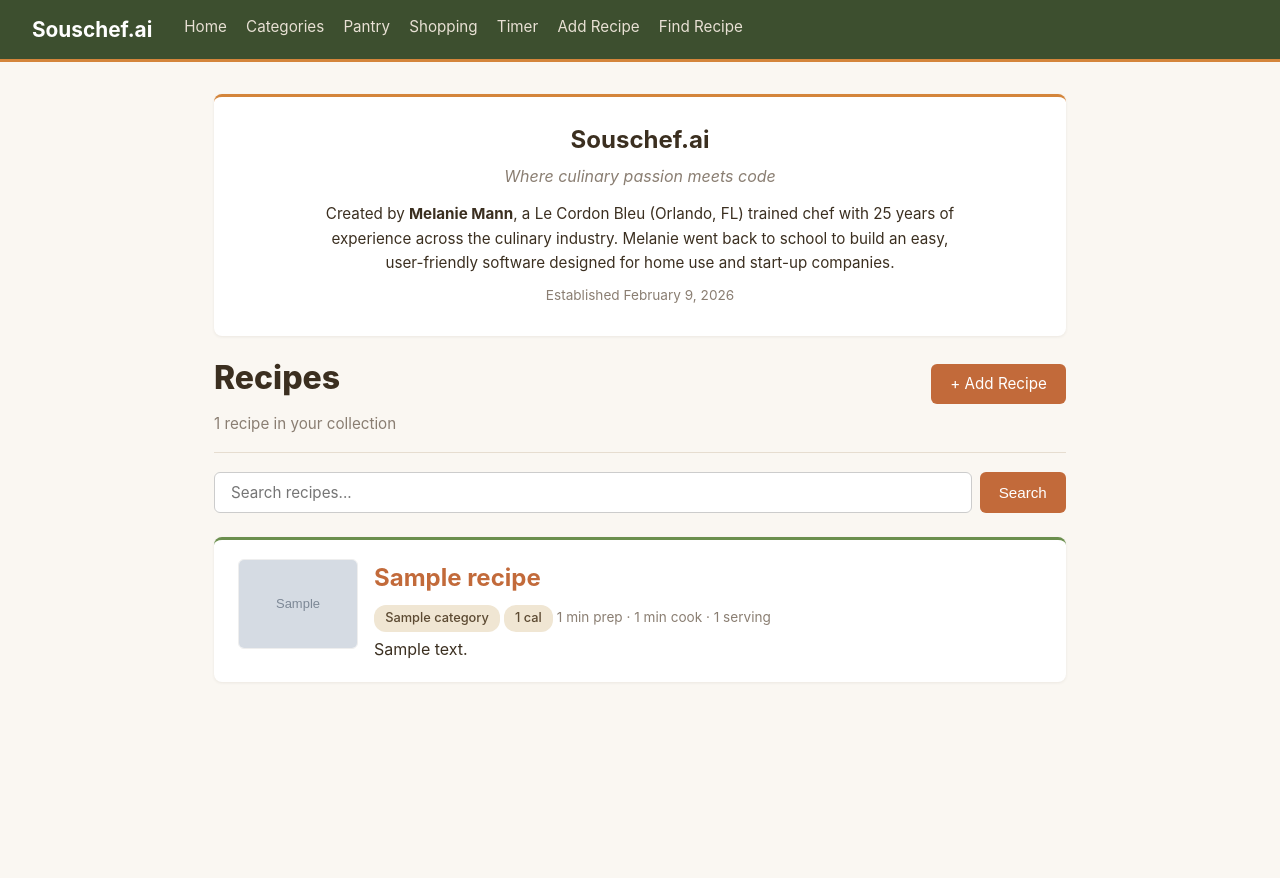
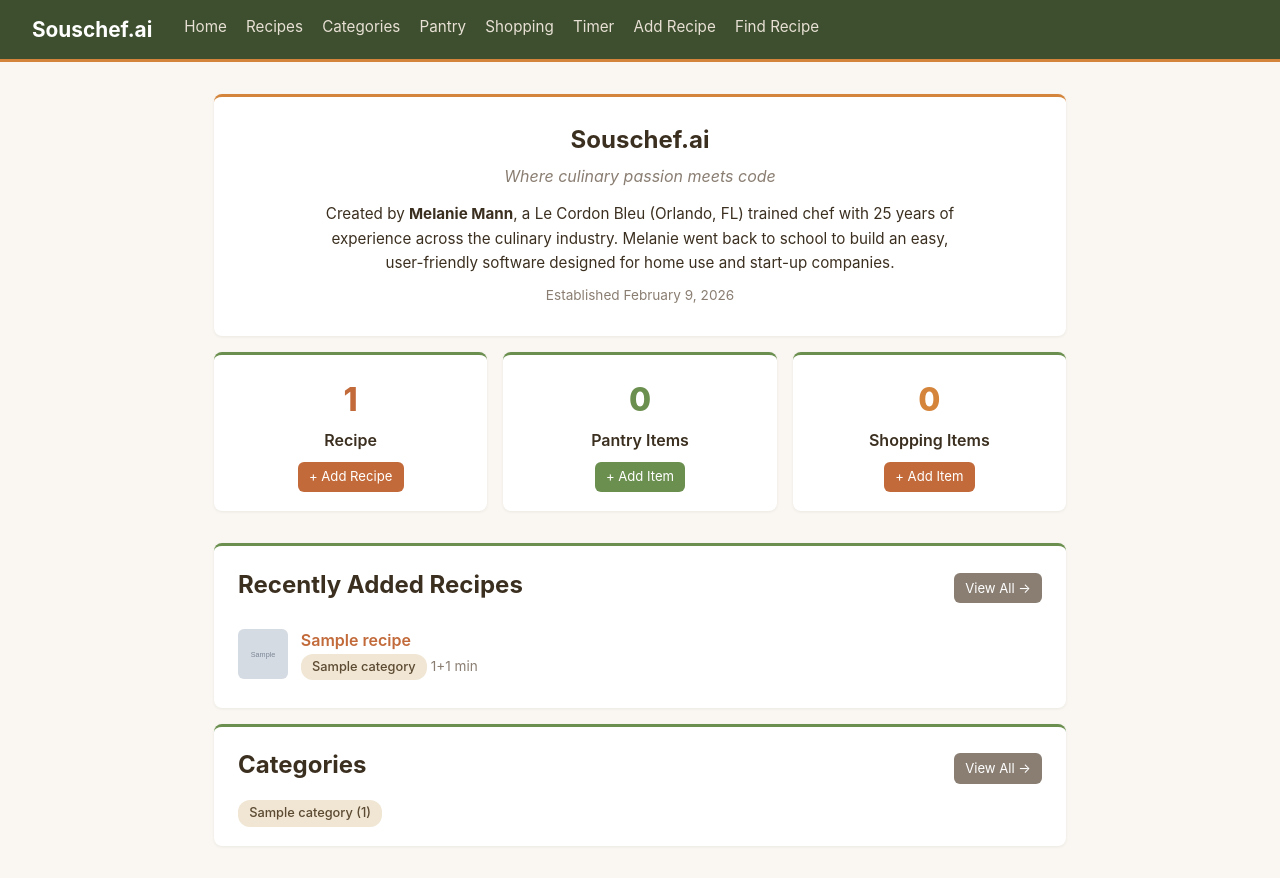
Before and after one commit to melaniemann512/kitchenmanager, a Django app: page / in a window 1280 px wide. Before the commit the page ends 682 px from the top, so only its background shows below. Run offline with Django 5.2, Linux system fonts and the light colour scheme; tables that the repository leaves empty hold one stand-in row (values such as "Sample post"); grey boxes marked "Sample" are stand-in pictures; some libraries are stand-ins or nearby versions.

Commit message:
Made home page a dashboard. Moved recipes to its own tab.

```diff
--- a/recipes/templates/recipes/base.html
+++ b/recipes/templates/recipes/base.html
@@ -319,9 +319,10 @@
 </head>
 <body>
     <nav>
-        <a href="{% url 'recipe_list' %}" class="brand">Souschef.ai</a>
+        <a href="{% url 'dashboard' %}" class="brand">Souschef.ai</a>
         <div class="links">
-            <a href="{% url 'recipe_list' %}">Home</a>
+            <a href="{% url 'dashboard' %}">Home</a>
+            <a href="{% url 'recipe_list' %}">Recipes</a>
             <a href="{% url 'category_list' %}">Categories</a>
             <a href="{% url 'pantry_list' %}">Pantry</a>
             <a href="{% url 'shopping_list' %}">Shopping</a>
--- /dev/null
+++ b/recipes/templates/recipes/dashboard.html
@@ -0,0 +1,139 @@
+{% extends "recipes/base.html" %}
+
+{% block title %}Dashboard - Souschef.ai{% endblock %}
+
+{% block content %}
+
+<div class="card" style="border-top-color: #d4853b; text-align: center; padding: 1.5rem 2rem;">
+    <h2 style="margin-bottom: 0.3rem;">Souschef.ai</h2>
+    <p style="font-style: italic; color: #8a7e72; margin-bottom: 0.8rem;">Where culinary passion meets code</p>
+    <p style="font-size: 0.95rem; max-width: 640px; margin: 0 auto 0.6rem;">
+        Created by <strong>Melanie Mann</strong>, a Le Cordon Bleu (Orlando, FL) trained chef with 25 years of experience across the culinary industry. Melanie went back to school to build an easy, user-friendly software designed for home use and start-up companies.
+    </p>
+    <p class="meta">Established February 9, 2026</p>
+</div>
+
+{% if urgent_items %}
+<div class="alert-banner {% if urgent_items.0.status == 'expired' or urgent_items.0.status == 'today' %}alert-banner-danger{% else %}alert-banner-warning{% endif %}">
+    <strong>Pantry Alert:</strong> You have items expiring soon!
+    <ul>
+        {% for item in urgent_items %}
+        <li>
+            <strong>{{ item.name }}</strong>{% if item.quantity %} ({{ item.quantity }}){% endif %}
+            &mdash; <span class="status-badge status-{{ item.status }}">{{ item.status_label }}</span>
+        </li>
+        {% endfor %}
+    </ul>
+    <p style="margin-top: 0.5rem;"><a href="{% url 'pantry_list' %}">View pantry &rarr;</a></p>
+</div>
+{% endif %}
+
+{% if low_stock_items %}
+<div class="alert-banner alert-banner-warning">
+    <strong>Low Stock Alert:</strong> These pantry items are running low!
+    <ul>
+        {% for item in low_stock_items %}
+        <li>
+            <strong>{{ item.name }}</strong>
+            {% if item.quantity_amount is not None %} ({{ item.quantity_amount }} {{ item.unit }}){% endif %}
+            &mdash; <span class="status-badge status-lowstock">Low Stock</span>
+        </li>
+        {% endfor %}
+    </ul>
+    <p style="margin-top: 0.5rem;"><a href="{% url 'pantry_list' %}">View pantry &rarr;</a></p>
+</div>
+{% endif %}
+
+<div style="display: grid; grid-template-columns: repeat(3, 1fr); gap: 1rem; margin-bottom: 1rem;">
+    <div class="card" style="text-align: center;">
+        <p style="font-size: 2rem; font-weight: 800; color: #c26a3a; margin-bottom: 0.2rem;">{{ recipe_count }}</p>
+        <p style="font-weight: 600; margin-bottom: 0.5rem;">Recipe{{ recipe_count|pluralize }}</p>
+        <a href="{% url 'recipe_create' %}" class="btn btn-primary btn-sm">+ Add Recipe</a>
+    </div>
+    <div class="card" style="text-align: center;">
+        <p style="font-size: 2rem; font-weight: 800; color: #6b8f4e; margin-bottom: 0.2rem;">{{ pantry_count }}</p>
+        <p style="font-weight: 600; margin-bottom: 0.5rem;">Pantry Item{{ pantry_count|pluralize }}</p>
+        <a href="{% url 'pantry_add' %}" class="btn btn-success btn-sm">+ Add Item</a>
+    </div>
+    <div class="card" style="text-align: center;">
+        <p style="font-size: 2rem; font-weight: 800; color: #d4853b; margin-bottom: 0.2rem;">{{ shopping_count }}</p>
+        <p style="font-weight: 600; margin-bottom: 0.5rem;">Shopping Item{{ shopping_count|pluralize }}</p>
+        <a href="{% url 'shopping_add' %}" class="btn btn-primary btn-sm">+ Add Item</a>
+    </div>
+</div>
+
+<div class="card">
+    <div class="page-header">
+        <h2>Recently Added Recipes</h2>
+        <a href="{% url 'recipe_list' %}" class="btn btn-secondary btn-sm">View All &rarr;</a>
+    </div>
+    {% for recipe in recent_recipes %}
+    <div style="display: flex; gap: 0.8rem; align-items: center; padding: 0.5rem 0; {% if not forloop.last %}border-bottom: 1px solid #eee;{% endif %}">
+        {% if recipe.image %}
+        <img src="{{ recipe.image.url }}" alt="{{ recipe.title }}" style="width: 50px; height: 50px; object-fit: cover; border-radius: 6px;">
+        {% else %}
+        <div style="width: 50px; height: 50px; background: #f0e6d3; border-radius: 6px; display: flex; align-items: center; justify-content: center; font-size: 1.3rem; color: #c4a882; flex-shrink: 0;">&#127860;</div>
+        {% endif %}
+        <div style="flex: 1;">
+            <a href="{% url 'recipe_detail' recipe.slug %}" style="font-weight: 600; text-decoration: none;">{{ recipe.title }}</a>
+            <p class="meta" style="margin-bottom: 0;">
+                {% if recipe.category %}<span class="badge">{{ recipe.category.name }}</span>{% endif %}
+                {{ recipe.prep_time }}+{{ recipe.cook_time }} min
+            </p>
+        </div>
+    </div>
+    {% empty %}
+    <p>No recipes yet. <a href="{% url 'recipe_create' %}">Add your first recipe!</a></p>
+    {% endfor %}
+</div>
+
+{% if urgent_items or low_stock_items %}
+<div class="card">
+    <h2>Pantry Summary</h2>
+    <p style="margin-bottom: 0.5rem;">
+        {% if urgent_items %}
+            <span class="status-badge status-warning">{{ urgent_items|length }} expiring soon</span>
+        {% endif %}
+        {% if low_stock_items %}
+            <span class="status-badge status-lowstock">{{ low_stock_items|length }} low stock</span>
+        {% endif %}
+    </p>
+    <a href="{% url 'pantry_list' %}">View full pantry &rarr;</a>
+</div>
+{% endif %}
+
+{% if unchecked_shopping %}
+<div class="card">
+    <div class="page-header">
+        <h2>Shopping List</h2>
+        <a href="{% url 'shopping_list' %}" class="btn btn-secondary btn-sm">View All &rarr;</a>
+    </div>
+    <ul style="list-style: none; padding: 0;">
+        {% for item in unchecked_shopping %}
+        <li style="padding: 0.3rem 0; {% if not forloop.last %}border-bottom: 1px solid #eee;{% endif %}">
+            <strong>{{ item.name }}</strong>
+            {% if item.quantity %}<span class="meta"> &mdash; {{ item.quantity }}</span>{% endif %}
+            <span class="badge">{{ item.get_section_display }}</span>
+        </li>
+        {% endfor %}
+    </ul>
+</div>
+{% endif %}
+
+{% if categories %}
+<div class="card">
+    <div class="page-header">
+        <h2>Categories</h2>
+        <a href="{% url 'category_list' %}" class="btn btn-secondary btn-sm">View All &rarr;</a>
+    </div>
+    <div style="display: flex; flex-wrap: wrap; gap: 0.5rem; margin-top: 0.5rem;">
+        {% for cat in categories %}
+        <a href="{% url 'category_detail' cat.slug %}" class="badge" style="text-decoration: none;">
+            {{ cat.name }} ({{ cat.recipe_count }})
+        </a>
+        {% endfor %}
+    </div>
+</div>
+{% endif %}
+
+{% endblock %}
--- a/recipes/templates/recipes/recipe_list.html
+++ b/recipes/templates/recipes/recipe_list.html
@@ -3,46 +3,6 @@
 {% block title %}Recipes{% endblock %}
 
 {% block content %}
-
-<div class="card" style="border-top-color: #d4853b; text-align: center; padding: 1.5rem 2rem;">
-    <h2 style="margin-bottom: 0.3rem;">Souschef.ai</h2>
-    <p style="font-style: italic; color: #8a7e72; margin-bottom: 0.8rem;">Where culinary passion meets code</p>
-    <p style="font-size: 0.95rem; max-width: 640px; margin: 0 auto 0.6rem;">
-        Created by <strong>Melanie Mann</strong>, a Le Cordon Bleu (Orlando, FL) trained chef with 25 years of experience across the culinary industry. Melanie went back to school to build an easy, user-friendly software designed for home use and start-up companies.
-    </p>
-    <p class="meta">Established February 9, 2026</p>
-</div>
-
-{% if urgent_items %}
-<div class="alert-banner {% if urgent_items.0.status == 'expired' or urgent_items.0.status == 'today' %}alert-banner-danger{% else %}alert-banner-warning{% endif %}">
-    <strong>Pantry Alert:</strong> You have items expiring soon!
-    <ul>
-        {% for item in urgent_items %}
-        <li>
-            <strong>{{ item.name }}</strong>{% if item.quantity %} ({{ item.quantity }}){% endif %}
-            &mdash; <span class="status-badge status-{{ item.status }}">{{ item.status_label }}</span>
-        </li>
-        {% endfor %}
-    </ul>
-    <p style="margin-top: 0.5rem;"><a href="{% url 'pantry_list' %}">View pantry &rarr;</a></p>
-</div>
-{% endif %}
-
-{% if low_stock_items %}
-<div class="alert-banner alert-banner-warning">
-    <strong>Low Stock Alert:</strong> These pantry items are running low!
-    <ul>
-        {% for item in low_stock_items %}
-        <li>
-            <strong>{{ item.name }}</strong>
-            {% if item.quantity_amount is not None %} ({{ item.quantity_amount }} {{ item.unit }}){% endif %}
-            &mdash; <span class="status-badge status-lowstock">Low Stock</span>
-        </li>
-        {% endfor %}
-    </ul>
-    <p style="margin-top: 0.5rem;"><a href="{% url 'pantry_list' %}">View pantry &rarr;</a></p>
-</div>
-{% endif %}
 
 <div class="page-header">
     <h1>Recipes</h1>
--- a/recipes/urls.py
+++ b/recipes/urls.py
@@ -3,7 +3,8 @@ from django.urls import path
 from . import views
 
 urlpatterns = [
-    path("", views.recipe_list, name="recipe_list"),
+    path("", views.dashboard, name="dashboard"),
+    path("recipes/", views.recipe_list, name="recipe_list"),
     path("recipes/add/", views.recipe_create, name="recipe_create"),
     path("recipes/generate/", views.recipe_generate, name="recipe_generate"),
     path("recipes/<slug:slug>/", views.recipe_detail, name="recipe_detail"),
--- a/recipes/views.py
+++ b/recipes/views.py
@@ -14,22 +14,46 @@ from .forms import PantryItemForm, RecipeForm, ShoppingItemForm
 from .models import Category, PantryItem, Recipe, ShoppingItem
 
 
+def dashboard(request):
+    # Recipes summary
+    recipe_count = Recipe.objects.count()
+    recent_recipes = Recipe.objects.select_related("category")[:5]
+
+    # Pantry summary
+    active_pantry = PantryItem.objects.filter(used=False)
+    pantry_count = active_pantry.count()
+    expiring_items = active_pantry.order_by("sell_by_date")
+    urgent_items = [item for item in expiring_items if item.status in ("expired", "today", "warning")]
+    low_stock_items = [item for item in active_pantry if item.is_low_stock]
+
+    # Shopping summary
+    unchecked_shopping = ShoppingItem.objects.filter(checked=False)
+    shopping_count = unchecked_shopping.count()
+
+    # Categories with recipe counts
+    categories = Category.objects.annotate(recipe_count=Count("recipes"))
+
+    return render(request, "recipes/dashboard.html", {
+        "recipe_count": recipe_count,
+        "recent_recipes": recent_recipes,
+        "pantry_count": pantry_count,
+        "urgent_items": urgent_items,
+        "low_stock_items": low_stock_items,
+        "shopping_count": shopping_count,
+        "unchecked_shopping": unchecked_shopping,
+        "categories": categories,
+    })
+
+
 def recipe_list(request):
     query = request.GET.get("q", "").strip()
     recipes = Recipe.objects.select_related("category")
     if query:
         recipes = recipes.filter(Q(title__icontains=query) | Q(ingredients__icontains=query))
 
-    # Pantry warnings for the home page banner
-    expiring_items = PantryItem.objects.filter(used=False).order_by("sell_by_date")
-    urgent_items = [item for item in expiring_items if item.status in ("expired", "today", "warning")]
-    low_stock_items = [item for item in PantryItem.objects.filter(used=False) if item.is_low_stock]
-
     return render(request, "recipes/recipe_list.html", {
         "recipes": recipes,
         "query": query,
-        "urgent_items": urgent_items,
-        "low_stock_items": low_stock_items,
     })
 
 
```
